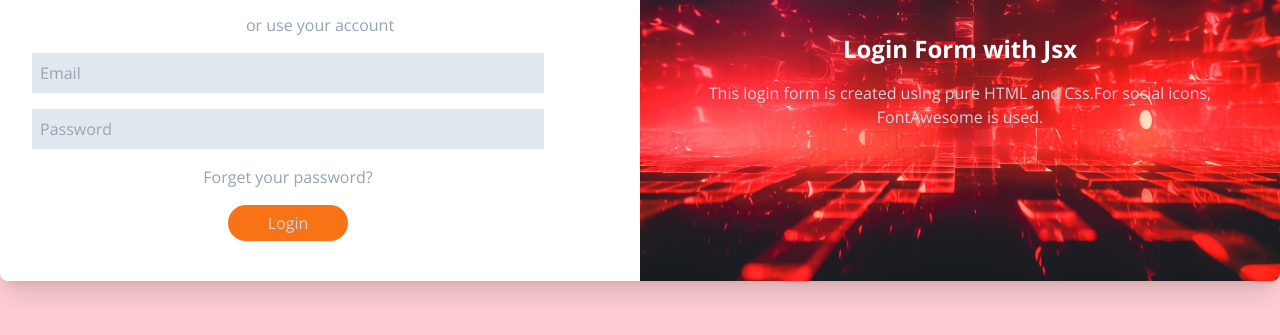
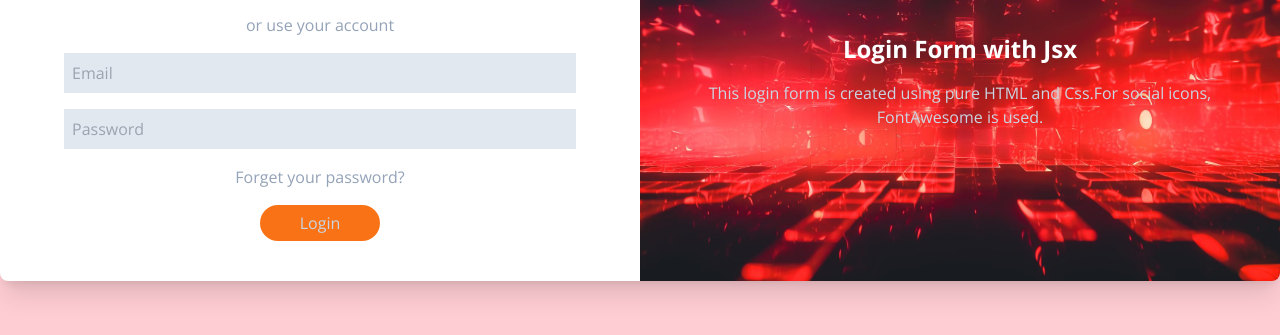
Before and after one commit to Sabrine-Amara/Login-Tailwind, a website: page index.html in a window 1280 px wide. Shown: the part 327-662 px from the top of the page. Drawn offline with nearby package versions, Linux system fonts and the light colour scheme.

Commit message:
center form

```diff
--- a/index.html
+++ b/index.html
@@ -34,7 +34,7 @@
 
                 </div>
                 <p class="py-2 text-slate-400">or use your account</p>
-                <form class="flex flex-col  items-center max-w-lg" >
+                <form class="flex flex-col  items-center mx-auto max-w-lg" >
                     <input type="email" placeholder="Email" class="p-2 my-2 bg-slate-200 w-full">
                     <input type="password" placeholder="Password" class="p-2 my-2 bg-slate-200 w-full">
                     <a href="#" class="py-2 text-slate-400">Forget your password?</a>
--- a/tailwind.config.js
+++ b/tailwind.config.js
@@ -3,7 +3,9 @@
 module.exports = {
   content: ['./*.html', ],
   theme: {
-    extend: {},
+    extend: {
+
+    },
   },
   plugins: [],
 }
```
